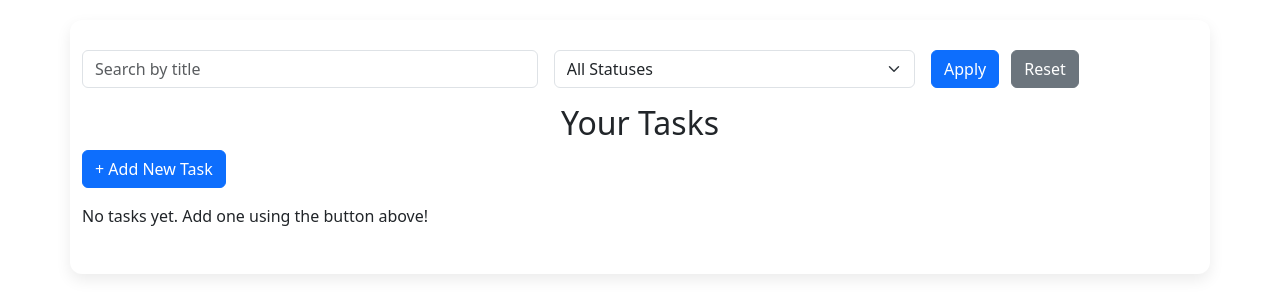
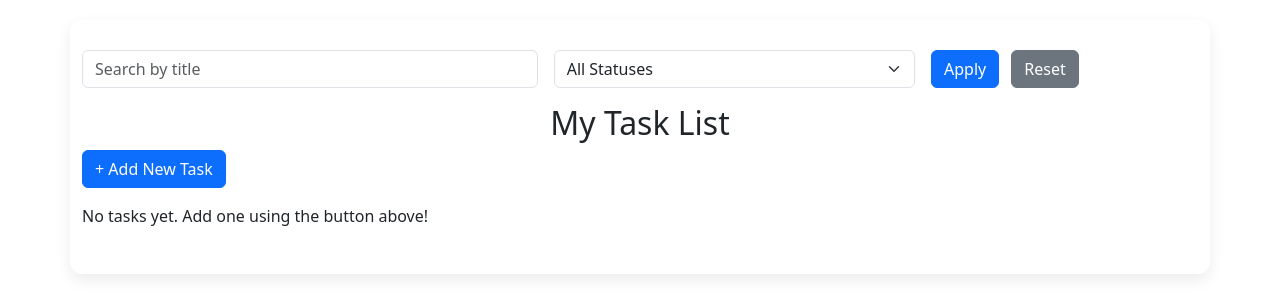
Before and after one commit to Keerthana3421/TaskMate, a Flask app: page /dashboard in a window 1280 px wide. Shown: the part 260-560 px from the top of the page. Run offline with Flask 3, Linux system fonts and the light colour scheme; a user stored in the database is signed in; data comes from the database, SQL or seed files in the repository.

Commit message:
Update Task dashboard.html

```diff
--- a/templates/dashboard.html
+++ b/templates/dashboard.html
@@ -19,7 +19,7 @@
     </div>
 </form>
 
-<h2>Your Tasks</h2>
+<h2>My Task List</h2>
 
 <a href="{{ url_for('add_task') }}" class="btn btn-primary mb-3">+ Add New Task</a>
 
```
